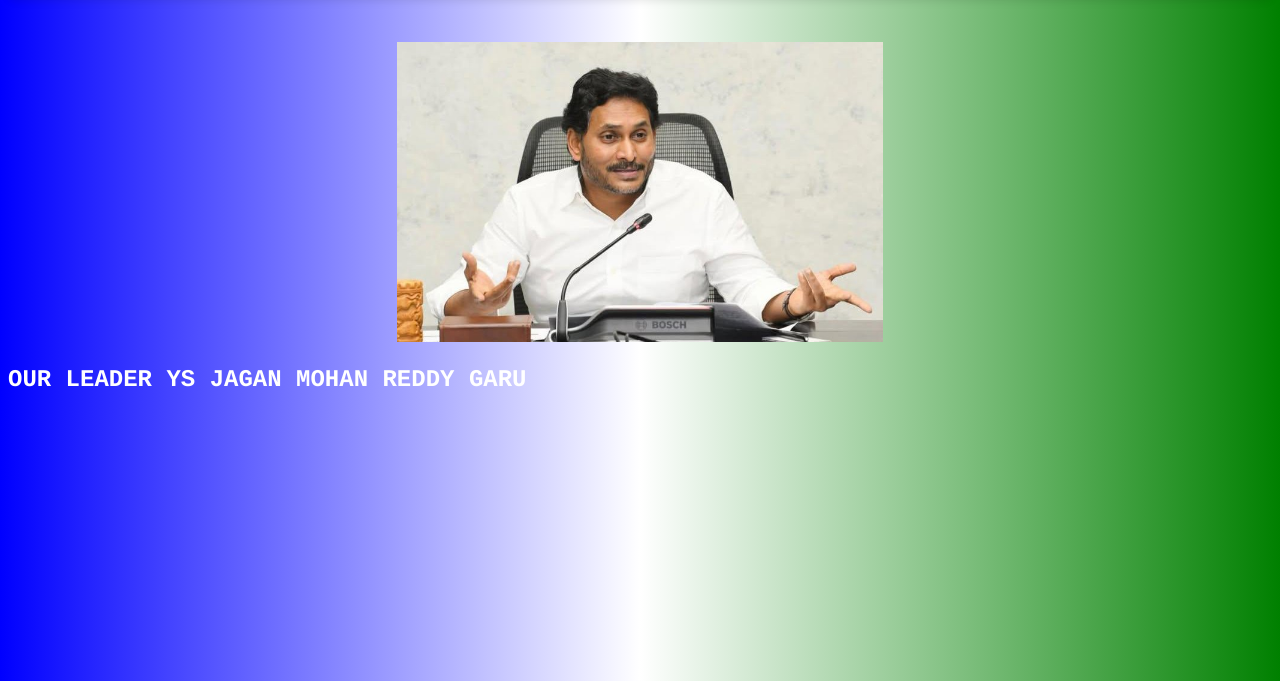
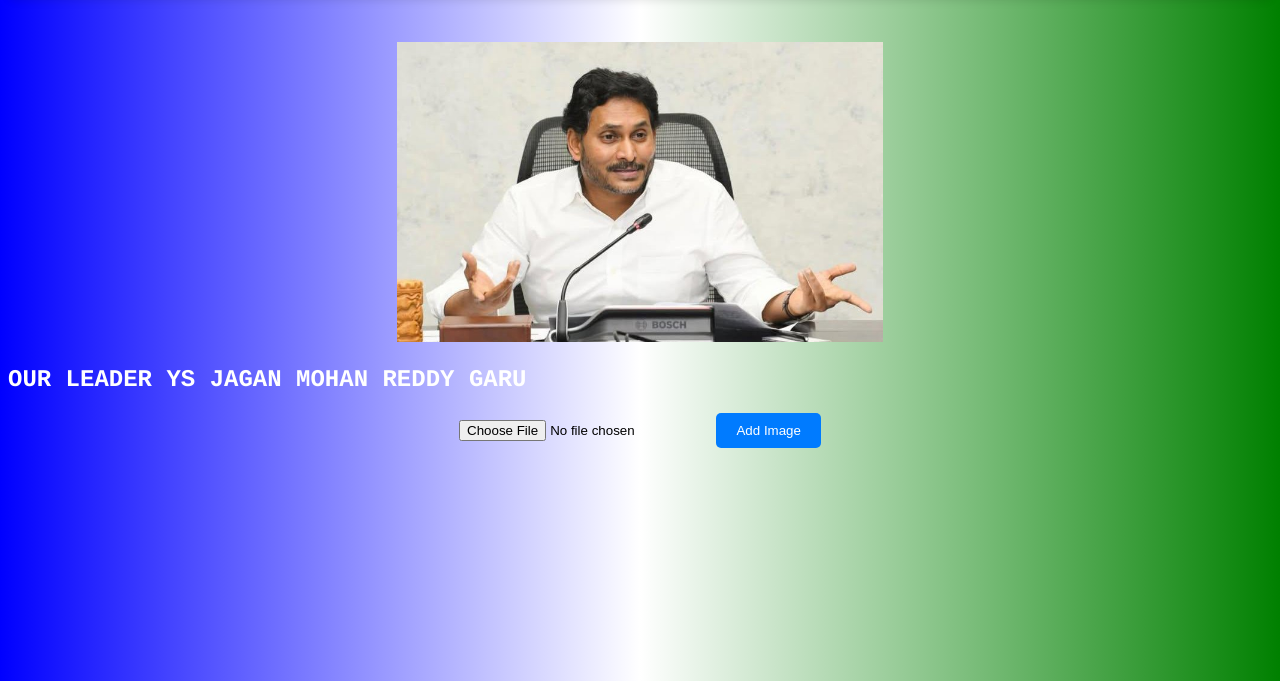
Before and after one commit to NSSTUDIO-html/YSRCP-STUDENTS-PORTAL, a plain HTML site: page index.html in a window 1280 px wide. Shown: the part 119-800 px from the top of the page. Drawn offline with Linux system fonts and the light colour scheme.

Commit message:
Update index.html

```diff
--- a/index.html
+++ b/index.html
@@ -6,24 +6,21 @@
   <title>Hello, World!</title>
   <style>
     body {
-      font-family: sans-serif; /* Use a clean sans-serif font */
-
-      justify-content: center; /* Center horizontally */
-      align-items: center; /* Center vertically */
-       /* Make the body take up the full viewport height */
-       /* Remove default body margins */
-      background:linear-gradient(to right,blue,white,green); /* Light background color */
+      font-family: sans-serif;
+      justify-content: center;
+      align-items: center;
+      background:linear-gradient(to right,blue,white,green);
     }
 
     h1 {
-      color: #007bff; /* A blue color for the heading */
-      text-align: center; /* Center the heading text */
-      font-size: 2.5em; /* Larger font size */
-      padding: 20px; /* Add some padding around the heading */
-      border: 2px solid #007bff; /* Add a border */
-      border-radius: 8px; /* Rounded corners for the border */
-      background-color: white; /*white background for the h1 element*/
-      box-shadow: 0 4px 8px rgba(0, 0, 0, 0.1); /* Add a subtle shadow */
+      color: #007bff;
+      text-align: center;
+      font-size: 2.5em;
+      padding: 20px;
+      border: 2px solid #007bff;
+      border-radius: 8px;
+      background-color: white;
+      box-shadow: 0 4px 8px rgba(0, 0, 0, 0.1);
     }
   img{
     height:300px;
@@ -46,6 +43,24 @@
       color:green;
     }
   }
+  /* Add image adder styling */
+  .image-adder {
+    text-align: center;
+    margin-top: 20px;
+  }
+
+  .image-adder input[type="file"] {
+    margin-bottom: 10px;
+  }
+
+  .image-adder button {
+    padding: 10px 20px;
+    background-color: #007bff;
+    color: white;
+    border: none;
+    border-radius: 5px;
+    cursor: pointer;
+  }
   </style>
 </head>
 <body>
@@ -54,5 +69,35 @@
   </h1><br/>
   <img src="IMG_20250326_103713_156 (1).jpg">
   <h2>OUR LEADER YS JAGAN MOHAN REDDY GARU</h2>
+
+  <div class="image-adder">
+    <input type="file" id="imageInput" accept="image/*">
+    <button onclick="addImage()">Add Image</button>
+  </div>
+
+  <script>
+    function addImage() {
+      const input = document.getElementById('imageInput');
+      const file = input.files[0];
+
+      if (file) {
+        const reader = new FileReader();
+
+        reader.onload = function(e) {
+          const img = document.createElement('img');
+          img.src = e.target.result;
+          img.style.height = '300px';
+          img.style.width = '100%';
+          img.style.objectFit = 'contain';
+          img.style.borderRadius = '5%';
+          document.body.insertBefore(img, document.querySelector('.image-adder')); // Insert before the adder div.
+        };
+
+        reader.readAsDataURL(file);
+      } else {
+        alert('Please select an image.');
+      }
+    }
+  </script>
 </body>
 </html>
```
